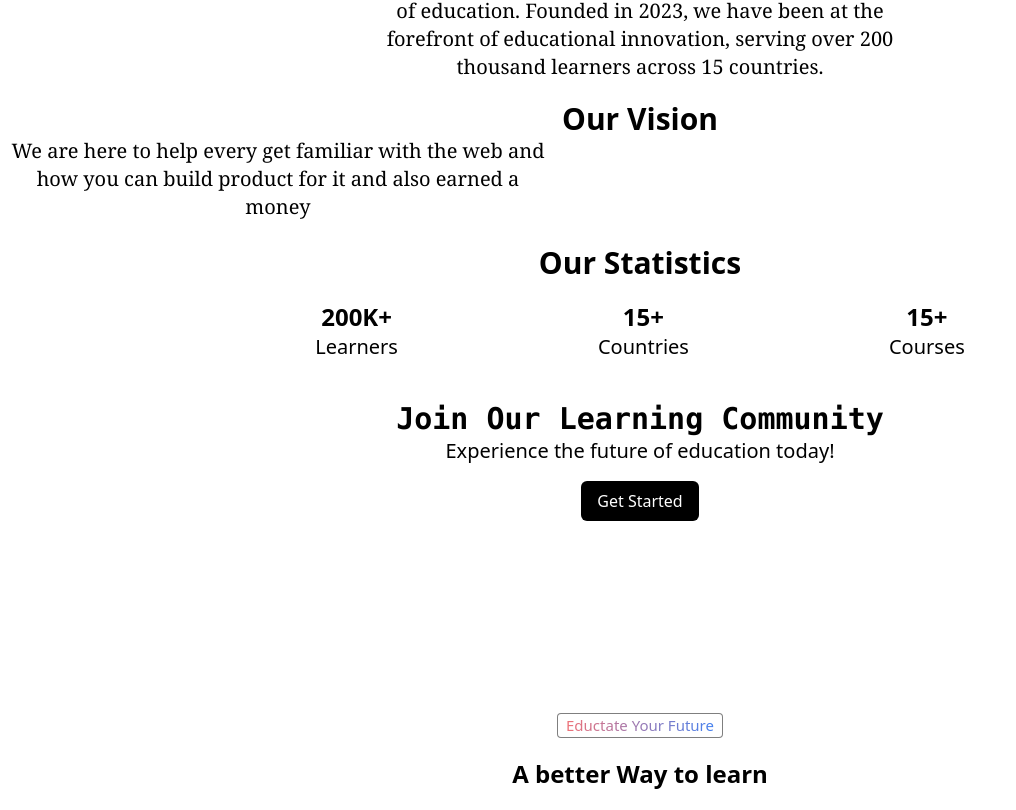
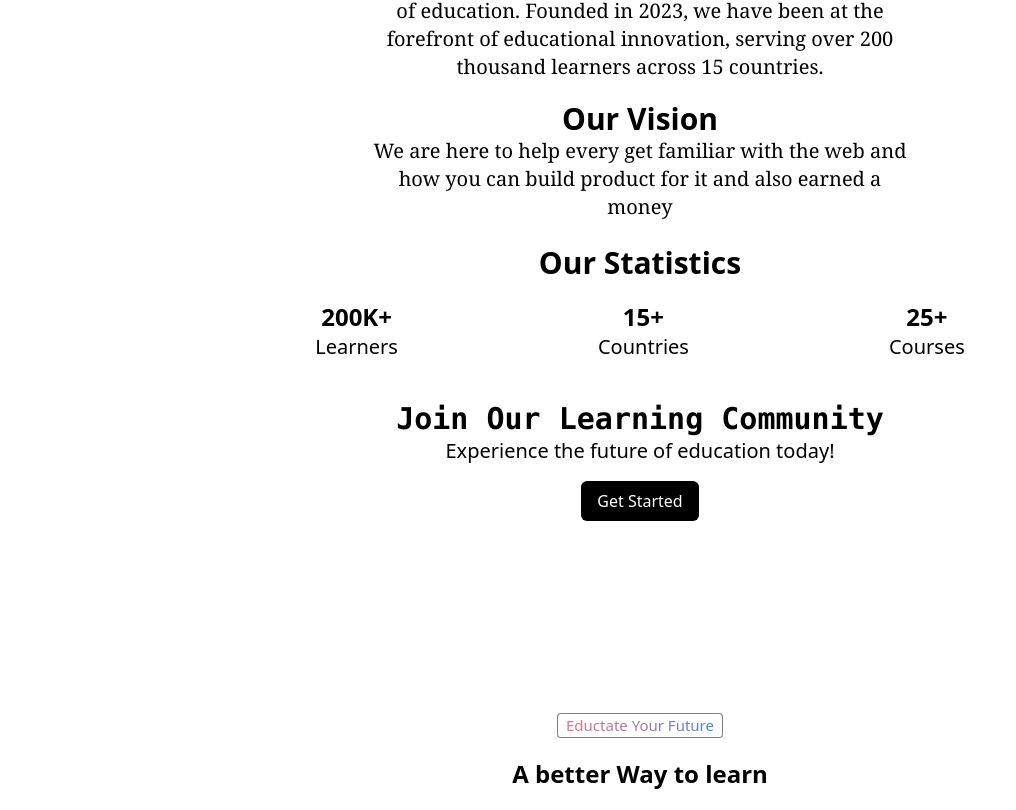
Before and after one commit to walonjalloh/startup21_landing_page_for_bounty, a React (Vite) app: page / in a window 1280 px wide. Shown: the part 849-1659 px from the top of the page, without its empty margins (0-1016 px from the left). Built offline with nearby package versions, Linux system fonts and the light colour scheme.

Commit message:
minior edit

```diff
--- a/src/components/AboutUs.jsx
+++ b/src/components/AboutUs.jsx
@@ -17,7 +17,7 @@ function AboutUs(){
         </div>
         <div className="flex flex-col justify-center">
           <h1 className="text-center mt-5 font-bold text-3xl">Our Vision</h1>
-          <p className="text-xl text-center font-thin font-serif mx-2 max-w-[540px]">We are here to help every get familiar with the web and how you can build product for it and also
+          <p className="text-xl text-center font-thin font-serif mx-auto max-w-[540px]">We are here to help every get familiar with the web and how you can build product for it and also
             earned a money
           </p>
         </div>
@@ -36,7 +36,7 @@ function AboutUs(){
                 <p className="font-thin text-xl">Countries</p>
               </div>
               <div className="flex flex-col text-center flex-1">
-                <h3 className="font-bold text-2xl">15+</h3>
+                <h3 className="font-bold text-2xl">25+</h3>
                 <p className="font-thin text-xl">Courses</p>
               </div>
             </div>
--- a/src/components/Footer.jsx
+++ b/src/components/Footer.jsx
@@ -12,14 +12,14 @@ function Footer() {
   return (
     <footer name='contact' className='bg-black'>
       <div className='flex flex-col gap-4 items-center mt-2 pt-2'>
-        <nav className='list-none flex flex-col md:flex-row md:gap-5 text-white md:text-xl gap-4 font-bold '>
+        <nav className='list-none flex flex-col md:flex-row md:gap-5 text-center text-white md:text-xl gap-4 font-bold '>
           <li><Link>About Us</Link></li>
           <li><Link>Pricing</Link></li>
           <li><Link>Contact Us</Link></li>
           <li><Link>Career</Link></li>
           <li><Link>Help</Link></li>
         </nav>
-        <div className='flex gap-10 items-center text-white justify-center'>
+        <div className='flex gap-10 items-center h-10  text-white justify-center'>
           <FaFacebook/>
           <FaWhatsapp/>
           <FaTwitter/>
--- a/src/components/MeetTeam.jsx
+++ b/src/components/MeetTeam.jsx
@@ -49,7 +49,7 @@ function MeetTeam() {
                     <img src={team} alt="img" className="h-10 w-10 my-2" />
                     <h2 className="font-bold text-black/70 my-2">Jane Doe</h2>
                     <p className="font-medium text-md my-4 ">PRO</p>
-                    <p className="w-[300px] text-center">She is the one that keep us in check so we don't say things that we wont deliver on.</p>
+                    <p className="w-[300px] text-center">She is the one that keep us in check so we do not say things that we wont deliver on.</p>
                 </div>
                 <div className="flex flex-col justify-center items-center border border-white/50 shadow-[0_7px_14px_#f4f4f4]  my-4 ">
                     <img src={team} alt="img" className="h-10 w-10 my-2"  />
@@ -91,7 +91,7 @@ function MeetTeam() {
                     <img src={team} alt="img" className="h-10 w-10 my-2" />
                     <h2 className="font-bold text-black/70 my-2">Jane Doe</h2>
                     <p className="font-medium text-md my-4 ">PRO</p>
-                    <p className="w-[300px] text-center">She is the one that keep us in check so we don't say things that we wont deliver on.</p>
+                    <p className="w-[300px] text-center">She is the one that keep us in check so we do not say things that we wont deliver on.</p>
                 </div>
                 <div className="flex flex-col justify-center items-center border border-white/50 shadow-[0_7px_14px_#f4f4f4]  my-4 ">
                     <img src={team} alt="img" className="h-10 w-10 my-2"  />
```
